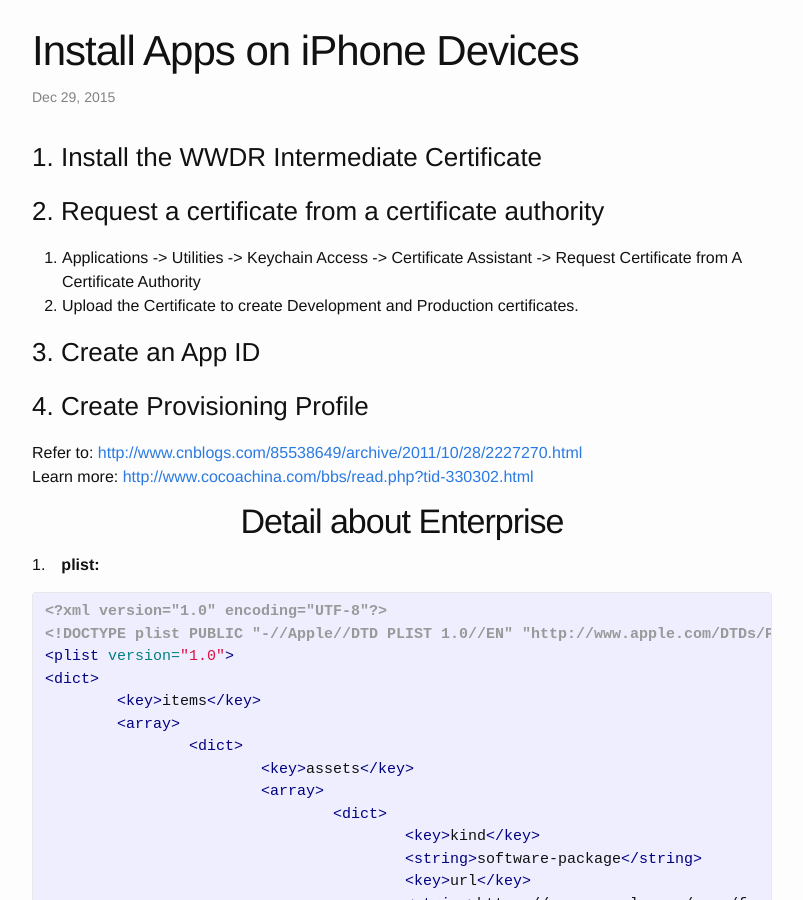
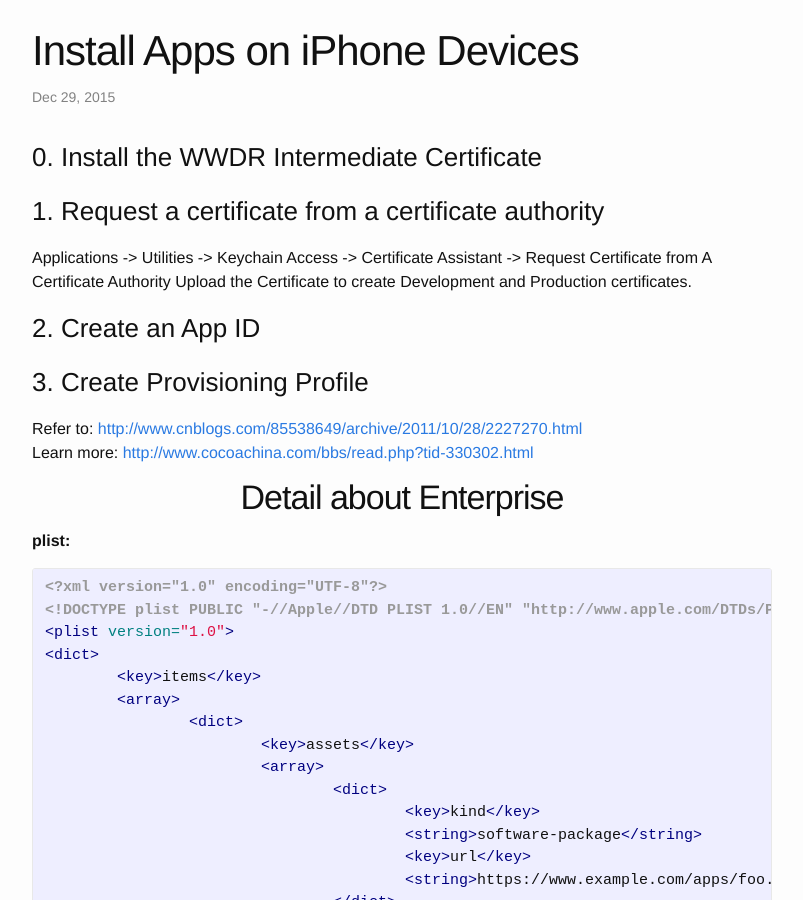
Before and after one commit to GeekRRK/GeekRRK.github.io, a Jekyll site: the page built from _posts/2015-12-29-Install Apps on iPhone Devices.md, in a window 1280 px wide and 900 px high. Shown: the whole window, without its empty margins (238-1041 px from the left). Built offline with Jekyll 4.4.1, drawn with Linux system fonts in a browser that asks for light colours; Markdown is read by kramdown in place of the engine named in the settings.

Commit message:
Format text

```diff
--- a/_posts/2015-12-29-Install Apps on iPhone Devices.md
+++ b/_posts/2015-12-29-Install Apps on iPhone Devices.md
@@ -3,23 +3,23 @@
 title: Install Apps on iPhone Devices
 ---
 
-### 1. Install the WWDR Intermediate Certificate
+### 0. Install the WWDR Intermediate Certificate
 
-### 2. Request a certificate from a certificate authority
-1. Applications -> Utilities -> Keychain Access ->
+### 1. Request a certificate from a certificate authority
+Applications -> Utilities -> Keychain Access ->
 Certificate Assistant -> Request Certificate from A Certificate Authority
-2. Upload the Certificate to create Development and Production
+Upload the Certificate to create Development and Production
 certificates.
 
-### 3. Create an App ID
+### 2. Create an App ID
 
-### 4. Create Provisioning Profile
+### 3. Create Provisioning Profile
 
 Refer to: <http://www.cnblogs.com/85538649/archive/2011/10/28/2227270.html>
 Learn more: <http://www.cocoachina.com/bbs/read.php?tid-330302.html>
 
 <h1 class="post-center-title">Detail about Enterprise</h1>
-1.　**plist:**
+**plist:**
 {% highlight xml %}
 <?xml version="1.0" encoding="UTF-8"?>
 <!DOCTYPE plist PUBLIC "-//Apple//DTD PLIST 1.0//EN" "http://www.apple.com/DTDs/PropertyList-1.0.dtd">
```
Also changed, not shown: other parts of _posts/2015-12-29-Install Apps on iPhone Devices.md (+1 -1 lines).
